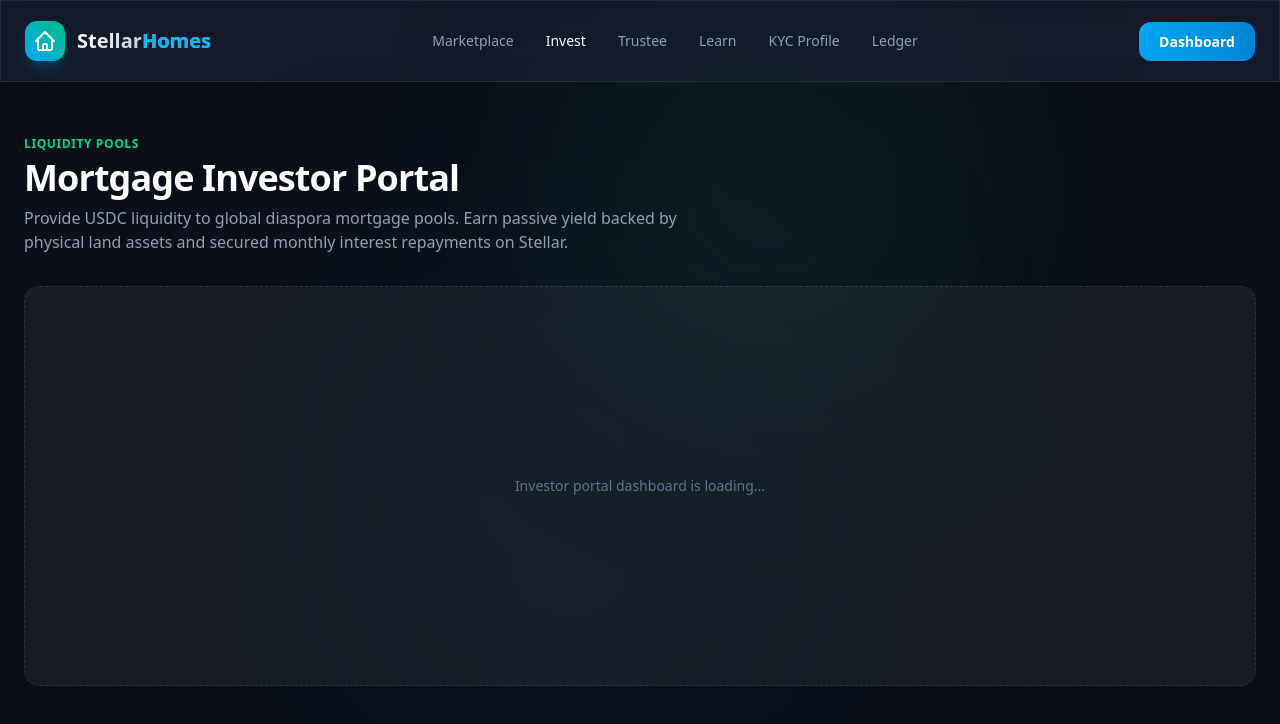
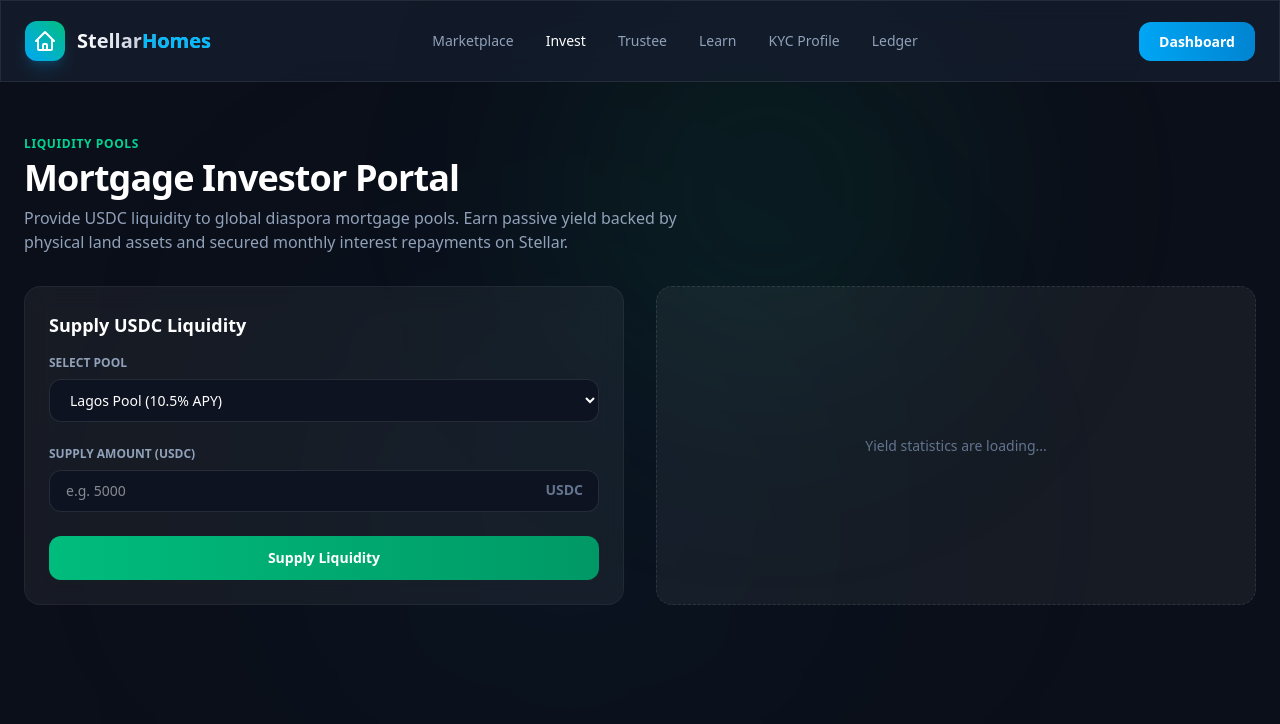
Before and after one commit to NeonsLabs/stellar-homes-frontend, a Next.js app: page /invest in a window 1280 px wide. Shown: the top 724 px of the page. Built offline with nearby package versions, Linux system fonts and the light colour scheme.

Commit message:
feat: implement Supply USDC Liquidity interactive form on invest page

```diff
--- a/src/app/invest/page.tsx
+++ b/src/app/invest/page.tsx
@@ -4,6 +4,31 @@
 import Link from "next/link";
 
 export default function InvestPage() {
+  const [selectedPool, setSelectedPool] = useState("Lagos");
+  const [supplyAmount, setSupplyAmount] = useState("");
+  const [isSupplying, setIsSupplying] = useState(false);
+  const [supplySuccess, setSupplySuccess] = useState(false);
+
+  const poolsInfo: { [key: string]: { name: string; apy: number; tvl: number } } = {
+    Lagos: { name: "Lagos Mortgage Pool A", apy: 10.5, tvl: 450000 },
+    Accra: { name: "Accra Residential Pool B", apy: 8.2, tvl: 280000 },
+    Nairobi: { name: "Nairobi Commercial Pool C", apy: 11.2, tvl: 620000 },
+  };
+
+  const currentPool = poolsInfo[selectedPool];
+  const calculatedReturn = supplyAmount ? (parseFloat(supplyAmount) * currentPool.apy) / 100 : 0;
+
+  const handleSupplyLiquidity = (e: React.FormEvent) => {
+    e.preventDefault();
+    if (!supplyAmount || parseFloat(supplyAmount) <= 0) return;
+    setIsSupplying(true);
+    setTimeout(() => {
+      setIsSupplying(false);
+      setSupplySuccess(true);
+      setSupplyAmount("");
+    }, 2000);
+  };
+
   return (
     <div className="min-h-screen bg-[#0b0f19] text-[#f8fafc] relative selection:bg-sky-500 selection:text-white overflow-x-hidden">
       {/* Ambient background gradients */}
@@ -50,9 +75,89 @@
           </p>
         </div>
 
-        {/* Placeholder for Supply Liquidity Form & Pool Charts (Steps 8 and 9) */}
-        <div className="min-h-[400px] flex items-center justify-center border border-dashed border-white/10 rounded-2xl bg-white/5">
-          <p className="text-slate-500 text-sm">Investor portal dashboard is loading...</p>
+        <div className="grid grid-cols-1 lg:grid-cols-2 gap-8">
+          {/* Supply Liquidity Form (Commit 8) */}
+          <div className="rounded-2xl border border-white/5 bg-white/5 backdrop-blur-md p-6">
+            <h2 className="text-lg font-bold text-white mb-4">Supply USDC Liquidity</h2>
+            {supplySuccess ? (
+              <div className="p-6 rounded-xl border border-emerald-500/20 bg-emerald-500/5 text-center">
+                <svg className="w-12 h-12 text-emerald-400 mx-auto mb-3" fill="none" stroke="currentColor" viewBox="0 0 24 24">
+                  <path strokeLinecap="round" strokeLinejoin="round" strokeWidth="2" d="M9 12l2 2 4-4m6 2a9 9 0 11-18 0 9 9 0 0118 0z" />
+                </svg>
+                <h3 className="text-white font-bold mb-1">Transaction Successful!</h3>
+                <p className="text-slate-400 text-sm mb-4">USDC supplied. You will start earning yield once block confirmation anchors.</p>
+                <button
+                  onClick={() => setSupplySuccess(false)}
+                  className="px-4 py-2 text-xs font-bold text-emerald-400 border border-emerald-500/20 rounded-lg hover:bg-emerald-500/10 transition-colors uppercase tracking-wider"
+                >
+                  Supply More
+                </button>
+              </div>
+            ) : (
+              <form onSubmit={handleSupplyLiquidity} className="space-y-6">
+                <div>
+                  <label className="block text-xs font-bold text-slate-400 uppercase mb-2">Select Pool</label>
+                  <select
+                    value={selectedPool}
+                    onChange={(e) => setSelectedPool(e.target.value)}
+                    className="w-full bg-[#0d1321] border border-white/10 rounded-xl px-4 py-2.5 text-sm text-white focus:outline-none focus:border-emerald-500 transition-colors"
+                  >
+                    <option value="Lagos">Lagos Pool (10.5% APY)</option>
+                    <option value="Accra">Accra Pool (8.2% APY)</option>
+                    <option value="Nairobi">Nairobi Pool (11.2% APY)</option>
+                  </select>
+                </div>
+
+                <div>
+                  <label className="block text-xs font-bold text-slate-400 uppercase mb-2">Supply Amount (USDC)</label>
+                  <div className="relative">
+                    <input
+                      type="number"
+                      value={supplyAmount}
+                      onChange={(e) => setSupplyAmount(e.target.value)}
+                      placeholder="e.g. 5000"
+                      className="w-full bg-[#0d1321] border border-white/10 rounded-xl px-4 py-2.5 text-sm text-white focus:outline-none focus:border-emerald-500 transition-colors"
+                      required
+                    />
+                    <span className="absolute right-4 top-2.5 text-slate-500 font-bold text-sm">USDC</span>
+                  </div>
+                </div>
+
+                {supplyAmount && (
+                  <div className="p-4 rounded-xl bg-[#0d1321] border border-white/5 space-y-2 text-xs">
+                    <div className="flex justify-between">
+                      <span className="text-slate-500 font-bold uppercase">Estimated Annual Return</span>
+                      <span className="text-emerald-400 font-semibold">+{calculatedReturn.toFixed(2)} USDC</span>
+                    </div>
+                    <div className="flex justify-between border-t border-white/5 pt-2">
+                      <span className="text-slate-500 font-bold uppercase">Stellar Network Fee</span>
+                      <span className="text-slate-400">0.0001 XLM (~$0.00001)</span>
+                    </div>
+                  </div>
+                )}
+
+                <button
+                  type="submit"
+                  disabled={isSupplying}
+                  className="w-full py-3 rounded-xl bg-gradient-to-r from-emerald-500 to-emerald-600 hover:shadow-lg hover:shadow-emerald-500/25 text-white font-bold text-sm transition-all flex items-center justify-center gap-2"
+                >
+                  {isSupplying ? (
+                    <>
+                      <span className="w-4 h-4 border-2 border-white/30 border-t-white rounded-full animate-spin"></span>
+                      Confirming on Stellar...
+                    </>
+                  ) : (
+                    "Supply Liquidity"
+                  )}
+                </button>
+              </form>
+            )}
+          </div>
+
+          {/* Right Column: Pool Charts Placeholder (Commit 9) */}
+          <div className="min-h-[300px] flex items-center justify-center border border-dashed border-white/10 rounded-2xl bg-white/5">
+            <p className="text-slate-500 text-sm">Yield statistics are loading...</p>
+          </div>
         </div>
       </main>
     </div>
```
